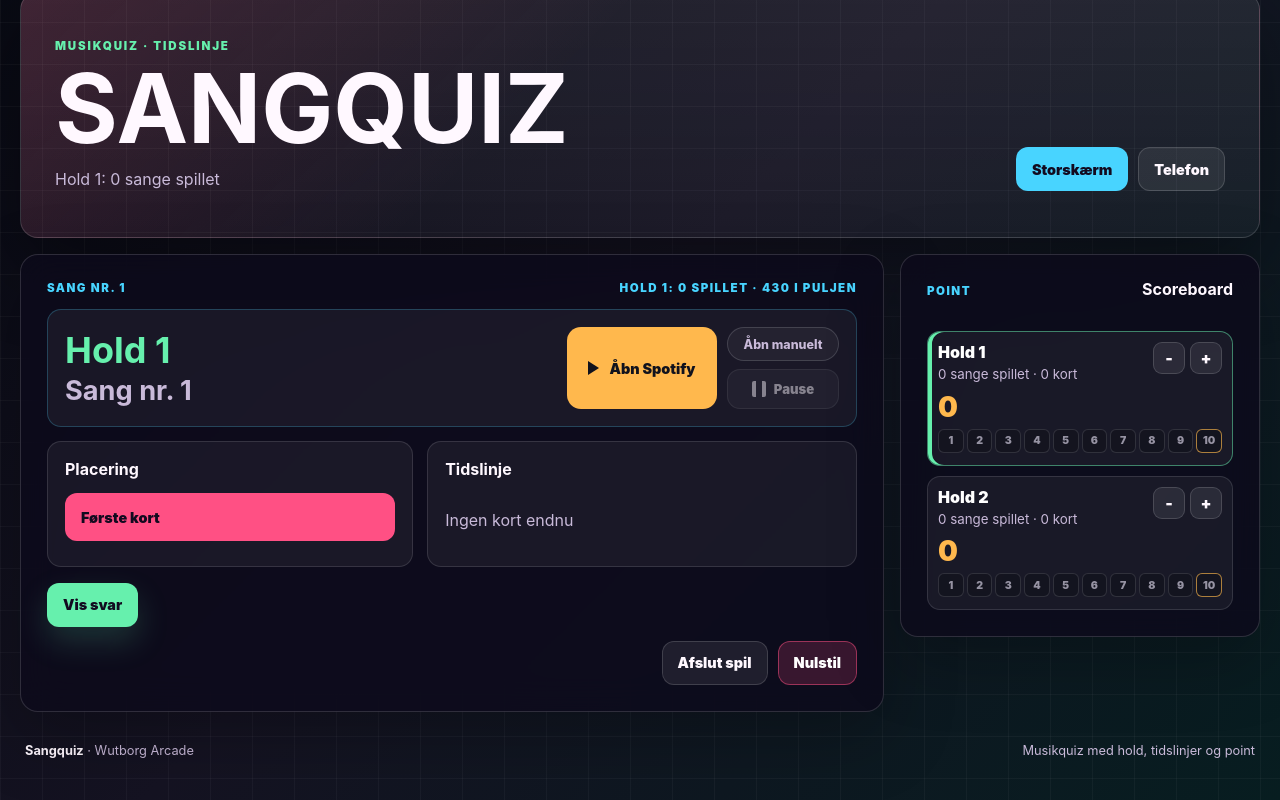
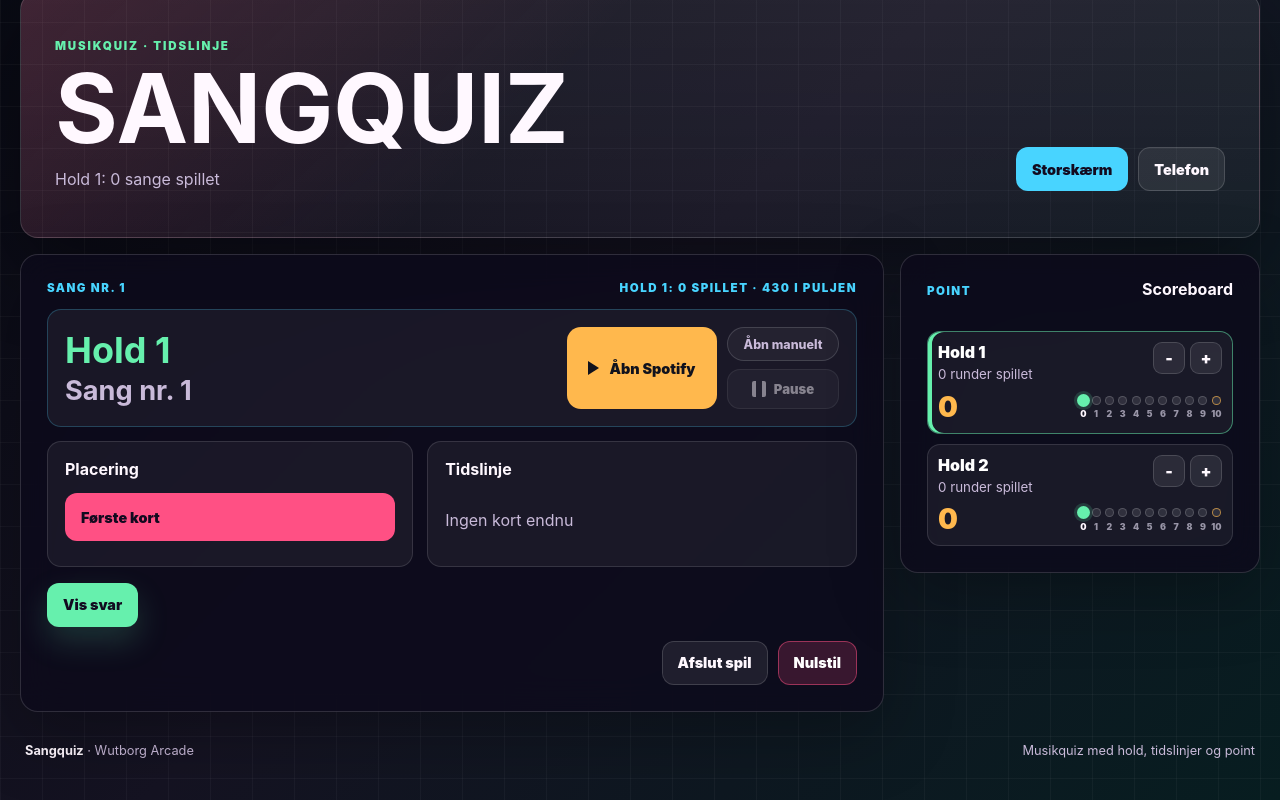
Before and after one commit to Fwutte/wutborg-side, a website: page sangquiz.html in a window 1280 px wide. Both pictures are taken after a click on the button "Start quiz". Shown: the part 104-904 px from the top of the page. Drawn offline with Linux system fonts and the light colour scheme.

Commit message:
Refine Sangquiz scoreboard progress line

```diff
--- a/js/sangquiz.js
+++ b/js/sangquiz.js
@@ -557,8 +557,9 @@
       const strong = document.createElement("strong");
       strong.textContent = team.name;
 
+      const roundCount = teamSongCount(team);
       const small = document.createElement("small");
-      small.textContent = `${teamSongCount(team)} sange spillet · ${team.timeline.length} kort`;
+      small.textContent = `${roundCount} ${roundCount === 1 ? "runde" : "runder"} spillet`;
 
       name.append(strong, small);
 
@@ -580,14 +581,14 @@
   function createScoreTrack(score) {
     const track = document.createElement("div");
     track.className = "score-track";
-    track.setAttribute("aria-label", `${score} af ${WINNING_SCORE} point`);
+    track.setAttribute("aria-label", `Aktuel score: ${score} af ${WINNING_SCORE} point`);
 
-    const filledScore = clamp(Number(score) || 0, 0, WINNING_SCORE);
-    for (let value = 1; value <= WINNING_SCORE; value += 1) {
+    const currentScore = clamp(Number(score) || 0, 0, WINNING_SCORE);
+    for (let value = 0; value <= WINNING_SCORE; value += 1) {
       const tick = document.createElement("span");
       tick.className = "score-tick";
       tick.textContent = String(value);
-      tick.dataset.filled = value <= filledScore ? "true" : "false";
+      tick.dataset.current = value === currentScore ? "true" : "false";
       if (value === WINNING_SCORE) tick.dataset.target = "true";
       track.append(tick);
     }
--- a/sangquiz.html
+++ b/sangquiz.html
@@ -1084,10 +1084,10 @@
 
     .score-row {
       display: grid;
-      grid-template-columns: minmax(0, 1fr) auto;
+      grid-template-columns: minmax(0, 1fr) minmax(145px, 0.85fr);
       gap: 8px 10px;
       align-items: start;
-      min-height: 92px;
+      min-height: 88px;
       padding: 10px 10px 12px;
       border: 1px solid rgba(255,255,255,0.12);
       border-radius: 13px;
@@ -1106,7 +1106,8 @@
     }
 
     .score-value {
-      grid-column: 1 / -1;
+      grid-column: 1;
+      grid-row: 2;
       color: var(--amber);
       font-size: 1.75rem;
       font-weight: 950;
@@ -1134,32 +1135,47 @@
     }
 
     .score-track {
-      grid-column: 1 / -1;
-      display: grid;
-      grid-template-columns: repeat(10, minmax(0, 1fr));
-      gap: 3px;
+      grid-column: 2;
+      grid-row: 2;
+      display: grid;
+      grid-template-columns: repeat(11, minmax(0, 1fr));
+      gap: 2px;
+      align-self: center;
       width: 100%;
     }
 
     .score-tick {
       display: grid;
+      grid-template-rows: 12px auto;
+      gap: 2px;
       place-items: center;
-      min-height: 24px;
-      border: 1px solid rgba(255,255,255,0.12);
-      border-radius: 6px;
       color: rgba(232, 226, 245, 0.62);
-      background: rgba(0,0,0,0.18);
-      font-size: 0.66rem;
+      font-size: 0.55rem;
       font-weight: 950;
     }
 
-    .score-tick[data-filled="true"] {
+    .score-tick::before {
+      content: "";
+      width: 7px;
+      height: 7px;
+      border: 1px solid rgba(255,255,255,0.18);
+      border-radius: 999px;
+      background: rgba(255,255,255,0.1);
+    }
+
+    .score-tick[data-current="true"] {
+      color: var(--paper);
+    }
+
+    .score-tick[data-current="true"]::before {
+      width: 11px;
+      height: 11px;
       border-color: transparent;
-      color: #07120d;
       background: var(--green);
-    }
-
-    .score-tick[data-target="true"] {
+      box-shadow: 0 0 0 3px rgba(102, 240, 173, 0.16);
+    }
+
+    .score-tick[data-target="true"]::before {
       border-color: rgba(255, 184, 77, 0.65);
     }
 
@@ -1419,6 +1435,13 @@
       .score-controls .icon-button {
         width: 32px;
         min-width: 32px;
+        min-height: 32px;
+        height: 32px;
+      }
+
+      body[data-sangquiz-mode="phone"] .score-controls .icon-button {
+        min-height: 32px;
+        height: 32px;
       }
     }
 
@@ -1661,6 +1684,6 @@
   </div>
   <script src="js/highscores.js"></script>
   <script src="js/sangquiz-data.js"></script>
-  <script src="js/sangquiz.js?v=20260705-scoreboard"></script>
+  <script src="js/sangquiz.js?v=20260705-scoreline"></script>
 </body>
 </html>
```
